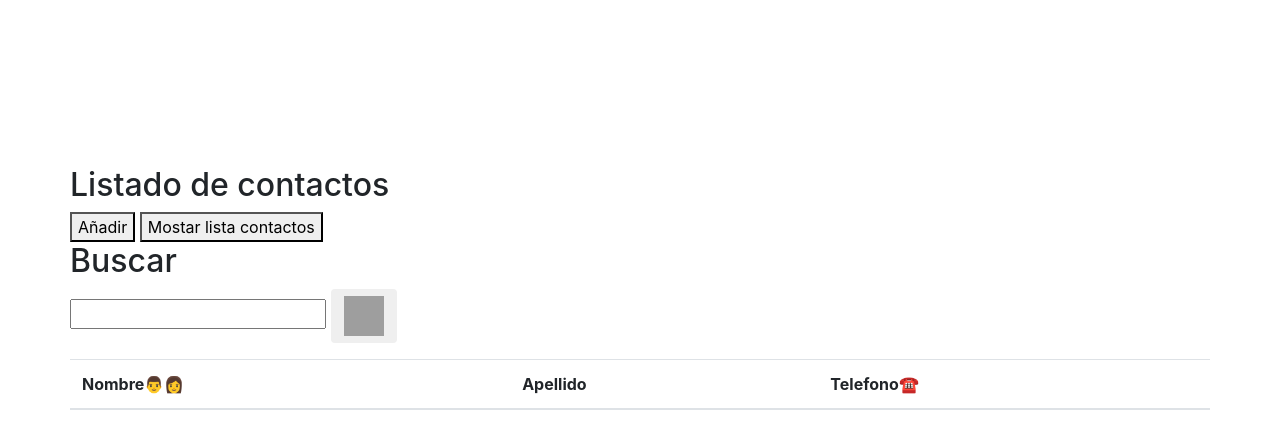
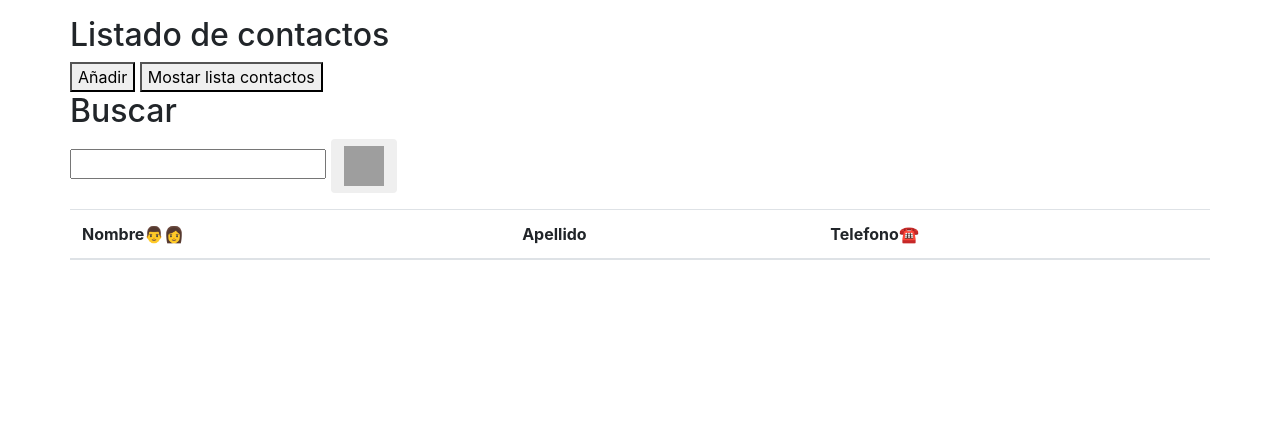
Before and after one commit to JearinAlvarado/Servicio-Web, a website: page index.html in a window 1280 px wide. Drawn offline with nearby package versions, Linux system fonts and the light colour scheme; grey boxes are pictures that could not be loaded; files whose address does not match are found by name.

Commit message:
Se agrega el proyecto

```diff
--- a/index.html
+++ b/index.html
@@ -19,7 +19,7 @@
         }
 
         .container {
-            padding: 150px 0px;
+            padding: 0px 0px;
         }
     </style>
 </head>
```
